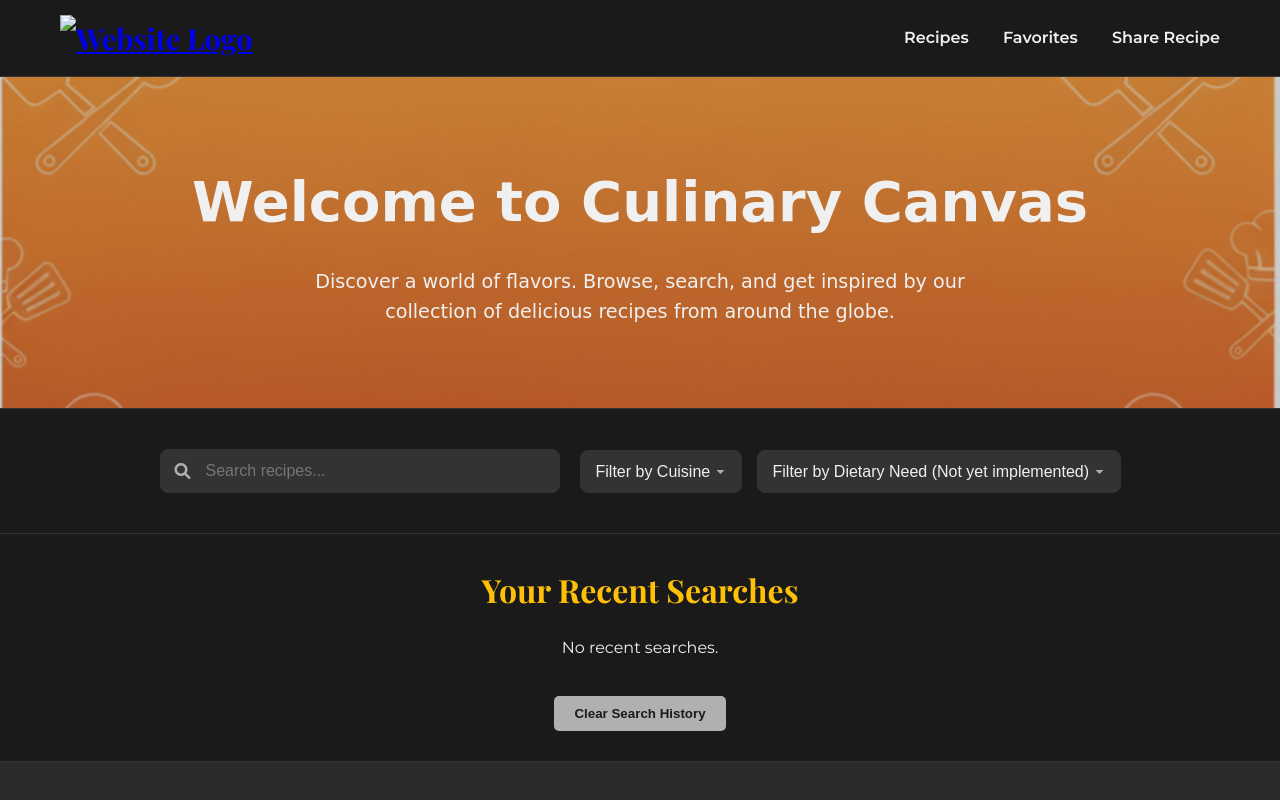
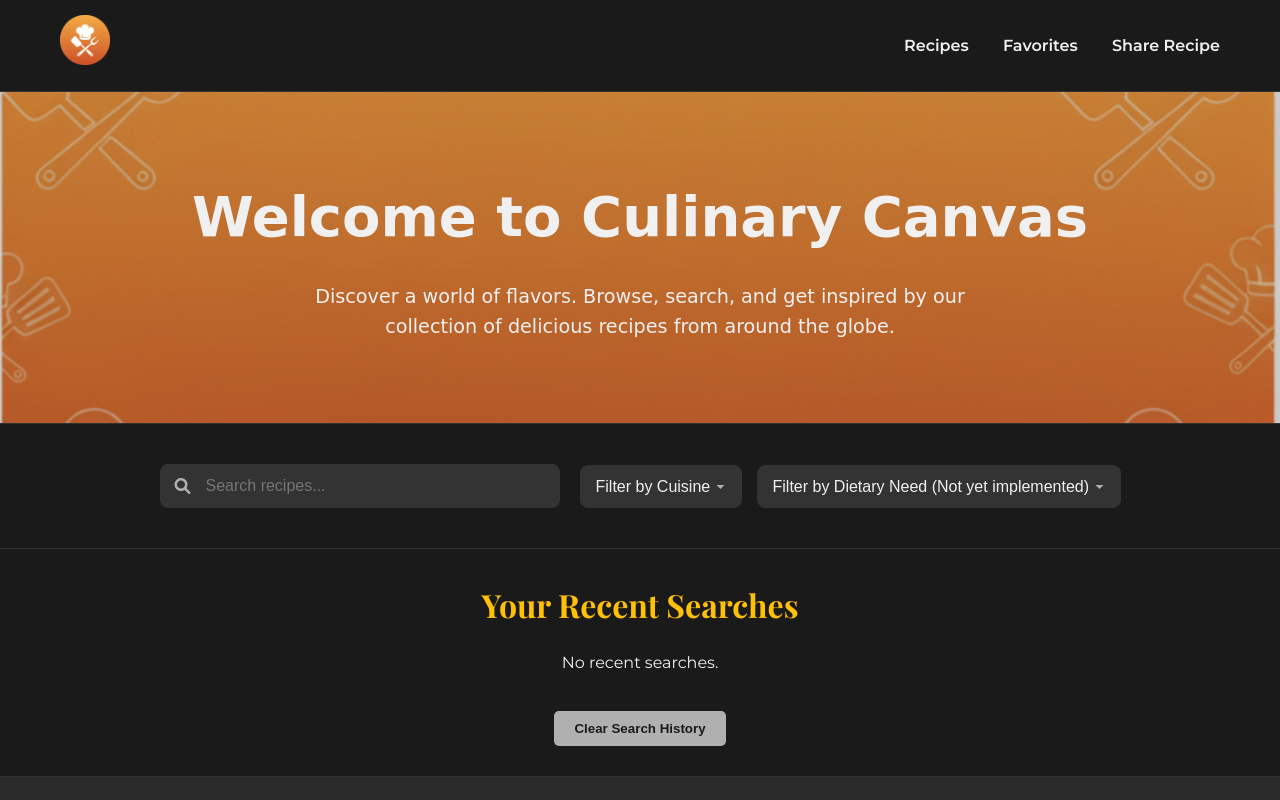
Before and after one commit to Cheezu-hub/-Culinary-Canvas, a plain HTML site: page index.html in a window 1280 px wide. Shown: the top 800 px of the page. Drawn offline with nearby package versions, Linux system fonts and the light colour scheme; no server answers; a web font is replaced by a local one.

Commit message:
Update index.html

```diff
--- a/index.html
+++ b/index.html
@@ -12,13 +12,13 @@
     <link rel="preconnect" href="https://fonts.gstatic.com" crossorigin>
     <link href="https://fonts.googleapis.com/css2?family=Edu+NSW+ACT+Cursive:wght@400..700&family=Inter:ital,opsz,wght@0,14..32,100..900;1,14..32,100..900&display=swap" rel="stylesheet">
     <!-- Favicon -->
-    <link rel="icon" href=".cropped_circle_image.png" type="image/png">
+    <link rel="icon" href="cropped_circle_image.png" type="image/png">
 </head>
 <body>
     <header class="navbar">
         <div class="container">
             <div class="logo">
-                <a href="index.html"> <img src=".cropped_circle_image.png" alt="Website Logo" style="width:50px; height:50px;"> </a>
+                <a href="index.html"> <img src="cropped_circle_image.png" alt="Website Logo" style="width:50px; height:50px;"> </a>
             </div>
             <nav class="nav-links">
                 <a href="#">Recipes</a>
```
